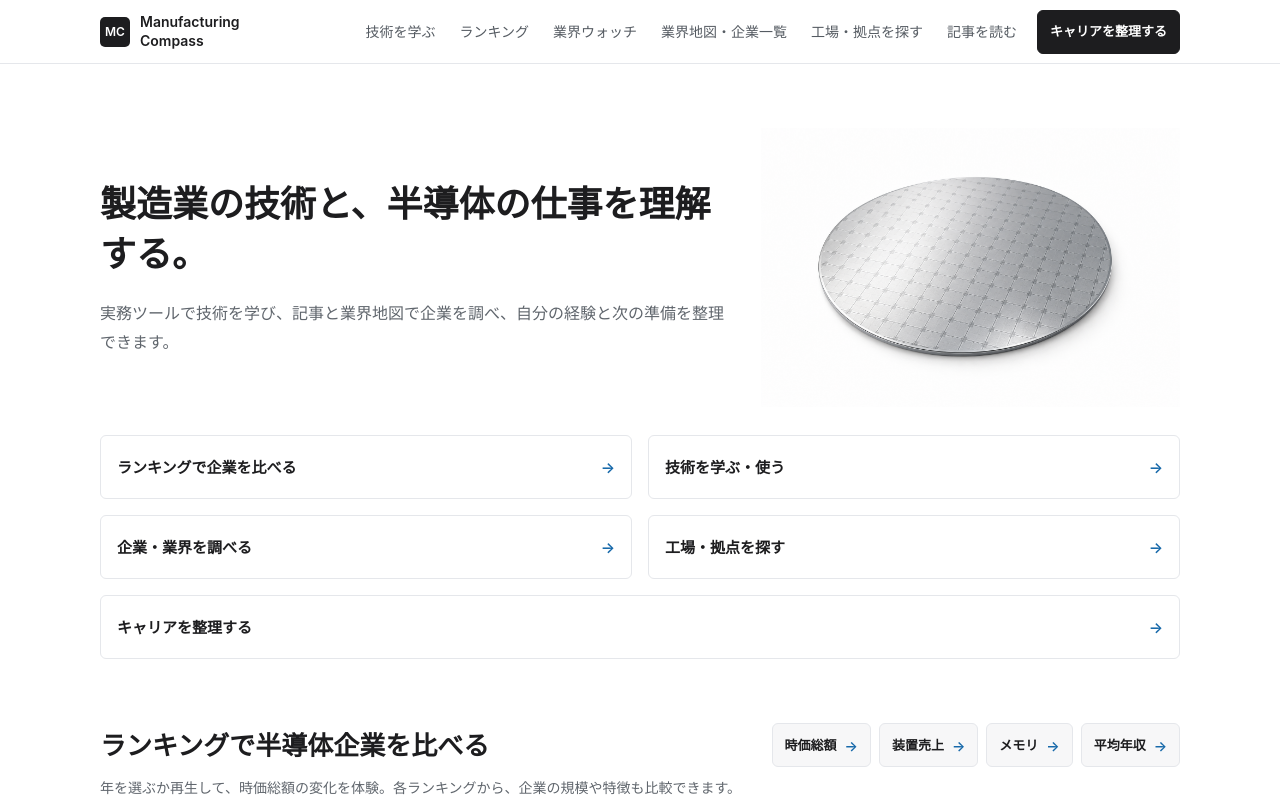
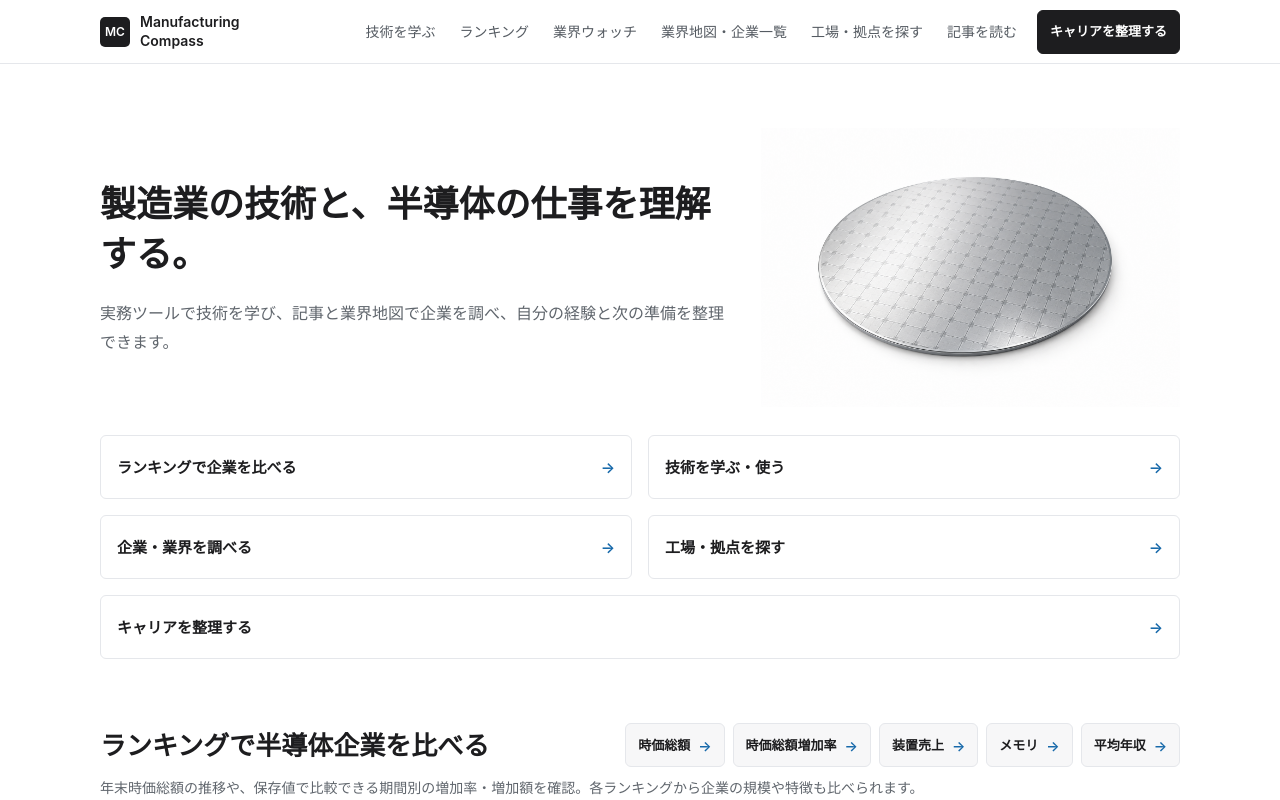
Before and after one commit to ryo0905-eng/manufacturing-compass, a Next.js app: page / in a window 1280 px wide. Shown: the top 800 px of the page. Built offline with nearby package versions, Linux system fonts and the light colour scheme; no server answers.

Commit message:
feat: add market cap growth link to homepage

```diff
--- a/src/app/(ja)/page.tsx
+++ b/src/app/(ja)/page.tsx
@@ -81,7 +81,7 @@ export default function Home() {
           <nav className="home-focused__ranking-links" aria-label="比較するランキングを選ぶ">
             {homeRankingLinks.map((item) => <HomeLink href={item.href} key={item.id} section="rankings" destination={item.id} purpose="industry" title={item.body}>{item.title}<span aria-hidden="true">→</span></HomeLink>)}
           </nav>
-          <p>年を選ぶか再生して、時価総額の変化を体験。各ランキングから、企業の規模や特徴も比較できます。</p>
+          <p>年末時価総額の推移や、保存値で比較できる期間別の増加率・増加額を確認。各ランキングから企業の規模や特徴も比べられます。</p>
         </header>
         <RankingTimeMachinePreview variant="home" />
       </section>
--- a/src/data/home.ts
+++ b/src/data/home.ts
@@ -9,6 +9,7 @@ export const homeGuideSlugs = [
 
 export const homeRankingLinks = [
   { id: "market_cap", href: "/guides/semiconductor-market-cap-ranking", title: "時価総額", body: "世界・日本の順位を確認し、2社を比較する" },
+  { id: "market_cap_growth", href: "/guides/semiconductor-market-cap-growth-ranking", title: "時価総額増加率", body: "保存値で比較できる1・3か月の増加率と増加額を見る" },
   { id: "equipment_sales", href: "/guides/semiconductor-equipment-sales-ranking", title: "装置売上", body: "工程を選んで、関連するメーカーを比較する" },
   { id: "memory", href: "/guides/memory-manufacturer-ranking", title: "メモリ", body: "DRAM・NANDを切り替えて、売上シェアを比較する" },
   { id: "salary", href: "/guides/semiconductor-salary-ranking", title: "平均年収", body: "企業が公表した平均年収と集計条件を確認する" },
```
